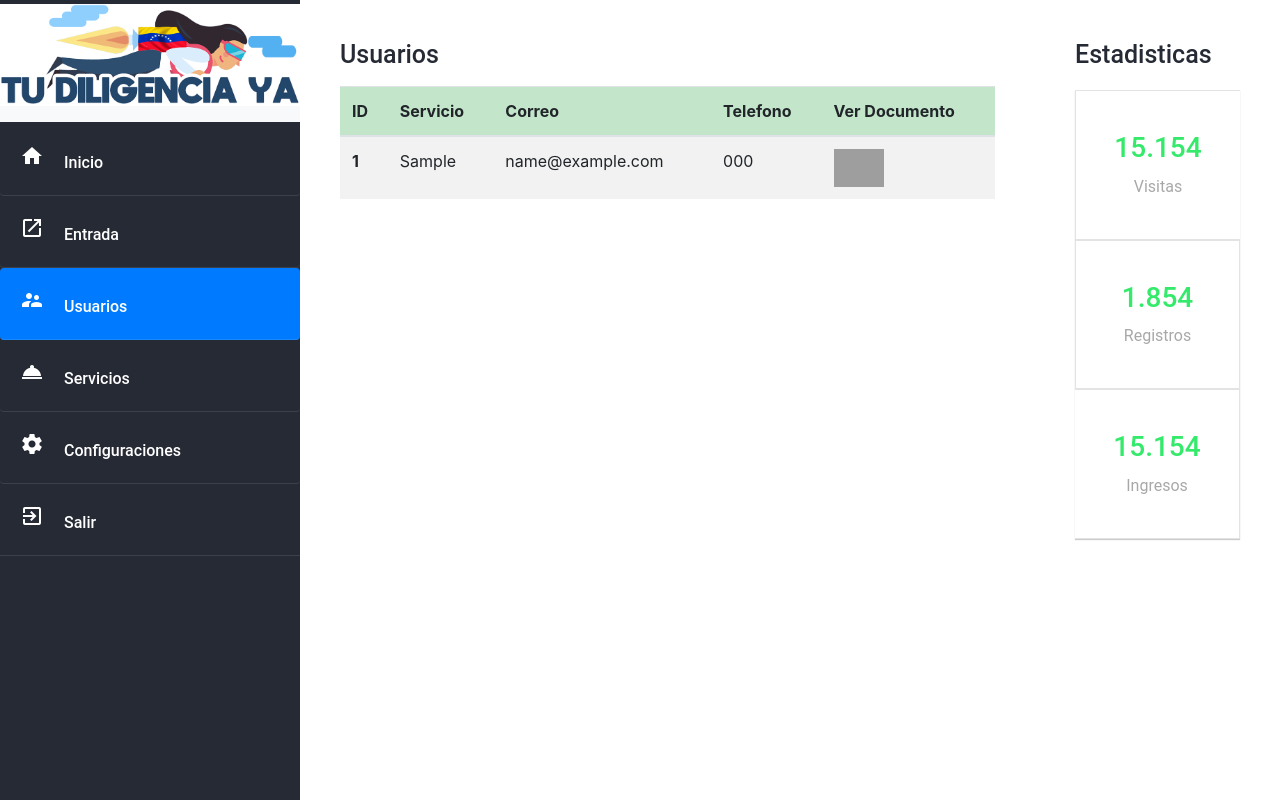
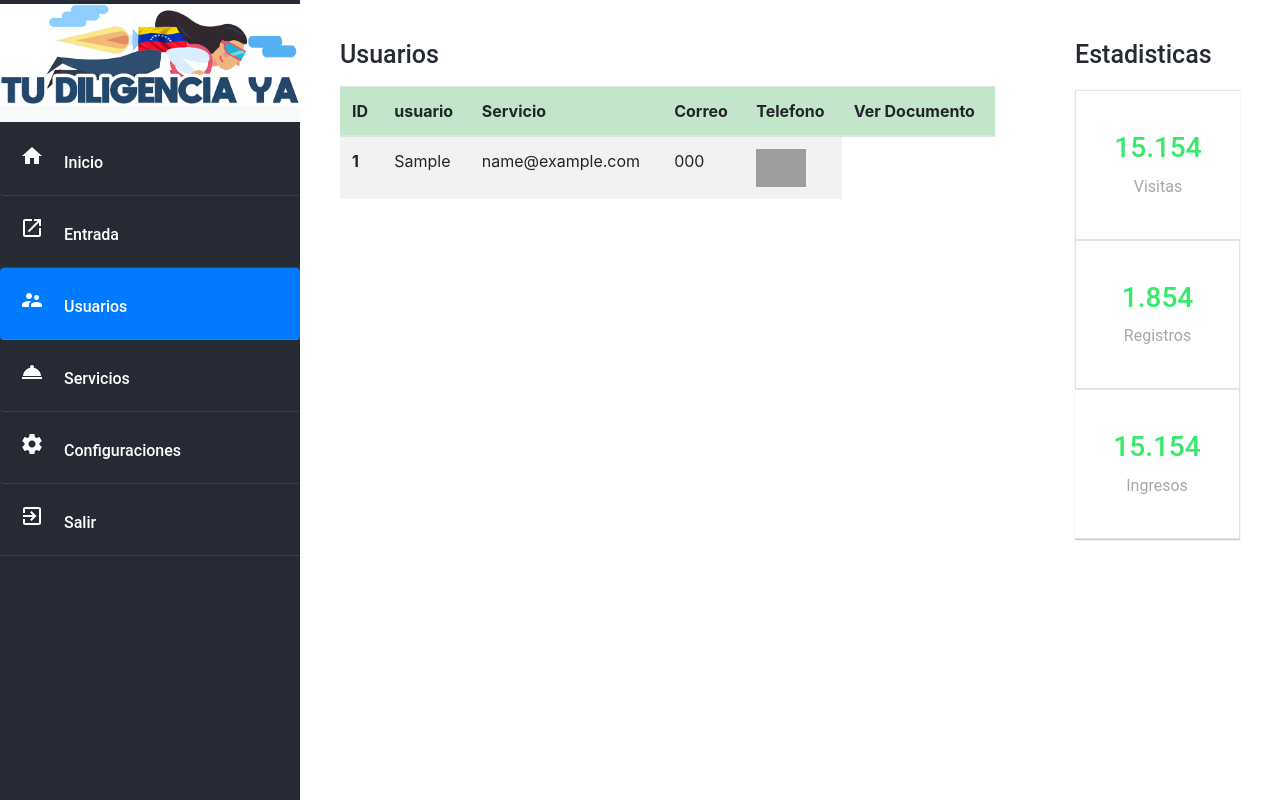
Before and after one commit to ArkasVzla/Tu-Diligencia-YA, a PHP site: page /sesion in a window 1280 px wide, after a click that opens the changed part. Run offline with PHP 8.4, Linux system fonts and the light colour scheme; the visitor is signed in with stand-in values (Sample User, id 1); tables that the repository leaves empty or names only in its code hold one stand-in row (values such as "Sample post"); grey boxes are pictures that could not be loaded.

Commit message:
confirmar

```diff
--- a/views/sesion.view.php
+++ b/views/sesion.view.php
@@ -97,6 +97,7 @@
                                             <thead class="table-success">
                                                 <tr>
                                                 <th scope="col">ID</th>
+                                                <th scope="col">usuario</th>
                                                 <th scope="col">Servicio</th>
                                                 <th scope="col">Correo</th>
                                                 <th scope="col">Telefono</th>
```
